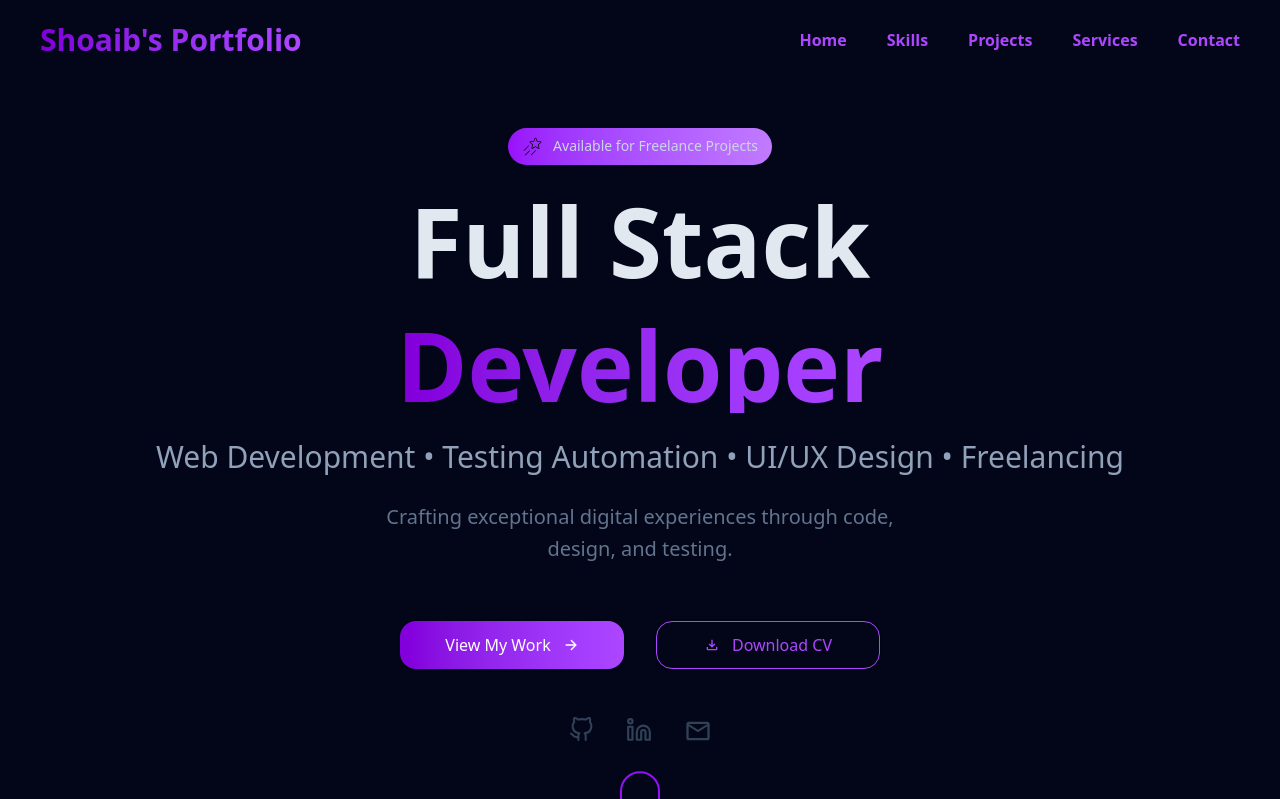
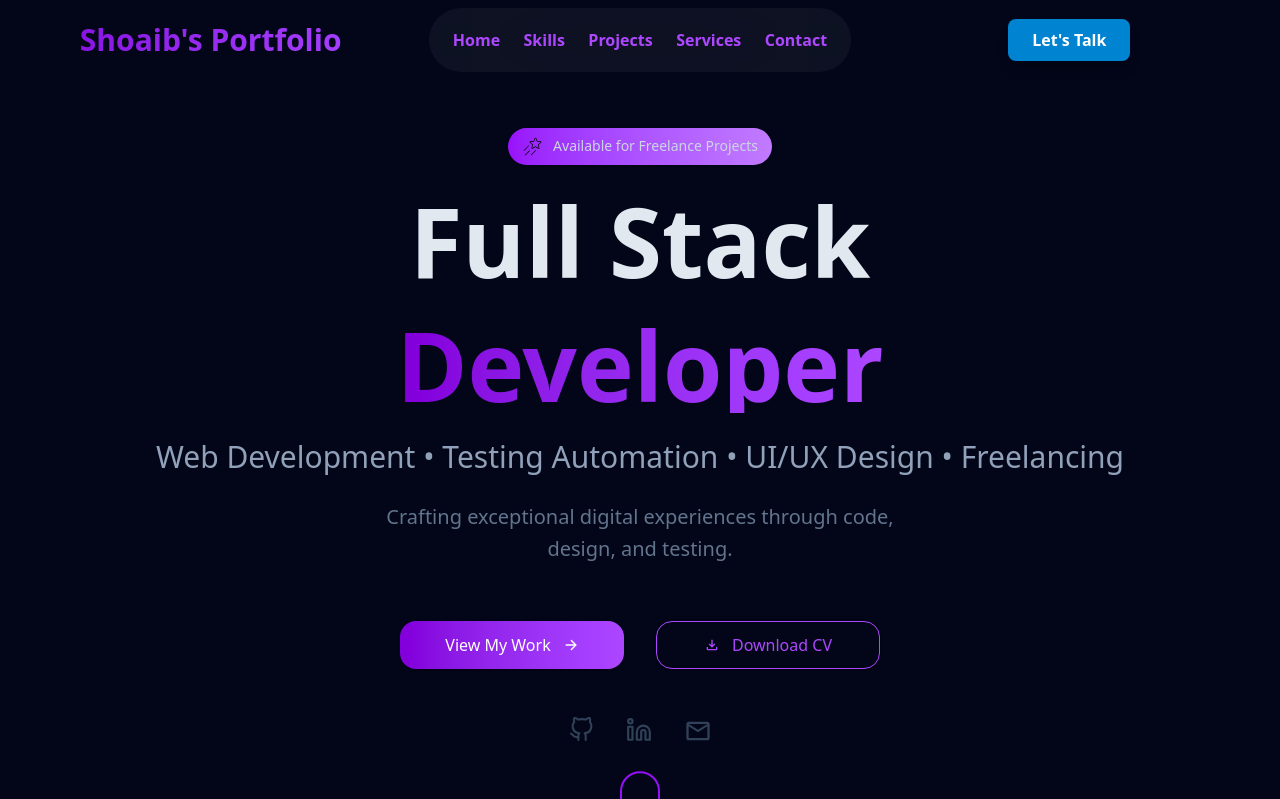
Before and after one commit to MdShoaib0/Portfolio, a React (Vite) app: page / in a window 1280 px wide. Shown: the top 799 px of the page. Built offline with nearby package versions, Linux system fonts and the light colour scheme.

Commit message:
Updates in Header sections

```diff
--- a/index.html
+++ b/index.html
@@ -7,7 +7,7 @@
     <title>Md Shoaib</title>
   </head>
   <body>
-    <div class="w-screen h-auto sm:pt-12 pt-8 bg-slate-950" id="root"></div>
+    <div class="w-screen h-auto sm:pt-12 pt-12 bg-slate-950" id="root"></div>
     <script type="module" src="/src/main.jsx"></script>
   </body>
 </html>
--- a/src/App.jsx
+++ b/src/App.jsx
@@ -168,30 +168,22 @@ function App() {
     const tl2 = gsap.timeline({ defaults: { ease: 'power2.inOut' } });
 
     tl2.from('#navigations', {
-      y: -20,
+      y: -25,
       opacity: 0,
-      rotate: 180,
-      duration: 0.7,
-      stagger: 0.07,
-    }, 'navBar')
-
-    tl2.from('#navigations-1', {
-      y: -20,
-      rotate: 180,
-      duration: 0.7,
-      opacity: 0,
+      duration: 0.5,
+      stagger: 0.1,
     }, 'navBar')
 
     if (menuOpen) {
       // Timeline for opening menu
       tl.fromTo(
         mobileMenuRef.current,
-        { xPercent: 50, opacity: 0 },
+        { xPercent: 100, opacity: 0 },
         { xPercent: 0, opacity: 1, duration: 1, display: 'flex' }
       )
         .fromTo(
           '#navigations_2',
-          { xPercent: 50, opacity: 0 },
+          { xPercent: 100, opacity: 0 },
           { xPercent: 0, opacity: 1, duration: 0.5, stagger: 0.05 },
           "-=0.8" // starts 0.5s before previous animation ends (overlap)
         );
@@ -200,12 +192,12 @@ function App() {
       tl.fromTo(
         mobileMenuRef.current,
         { xPercent: 0, opacity: 1 },
-        { xPercent: 50, opacity: 0, display: 'none', duration: 1 }
+        { xPercent: 100, opacity: 0, display: 'none', duration: 1 }
       );
       tl.fromTo(
         '#navigations_2',
         { xPercent: 0, opacity: 1 },
-        { xPercent: 50, opacity: 0, duration: 0.5, stagger: 0.05 },
+        { xPercent: 100, opacity: 0, duration: 0.5, stagger: 0.05 },
         "-=1.1"
       );
     }
@@ -226,12 +218,13 @@ function App() {
       <header className="w-full h-20 flex items-center fixed top-0 left-0 bg-slate-950 z-50">
         <nav className="w-full" role="navigation">
           {/* Desktop Navigation */}
-          <ul className="hidden md:flex justify-end gap-10 font-bold px-10 py-6 items-center w-full">
-            <li id="navigations-1" className="mr-auto text-3xl font-bold cursor-pointer bg-gradient-to-r from-purple-700 to-purple-500 bg-clip-text text-transparent">
+          <div className="hidden md:grid md:grid-cols-3 justify-items-center  gap-2 font-bold h-16 items-center w-full">
+            <div className="w-full text-center text-3xl bg-gradient-to-r from-purple-700 to-purple-500 bg-clip-text text-transparent font-bold cursor-pointer">
               <a href="#home" onClick={(e) => handleScroll(e, "#home")}>
                 Shoaib's Portfolio
               </a>
-            </li>
+            </div>
+            <ul className="flex w-full h-full items-center rounded-full justify-evenly backdrop-blur-3xl bg-white/5">
               {navItems.map(({ label, path }) => (
                 <li key={label} id="navigations">
                   <a
@@ -244,10 +237,19 @@ function App() {
                 </li>
               ))}
             </ul>
+            <div className="w-full text-center active:scale-95 hover:scale-105 transition-all duration-300">
+              <a
+                href="#contact"
+                onClick={(e) => handleScroll(e, "#contact")}
+                className="text-white bg-sky-600 rounded-lg shadow-lg py-2.5 px-6"
+              >
+                Let's Talk</a>
+            </div>
+          </div>
 
           {/* Mobile Navigation */}
-          <div className="md:hidden flex justify-between items-center px-8 py-5 backdrop-blur-2xl bg-white/5 rounded-full mx-4">
-            <span className="text-3xl font-bold bg-gradient-to-r from-purple-700 to-purple-500 bg-clip-text text-transparent">
+          <div className="md:hidden flex justify-between items-center px-8 py-5 backdrop-blur-2xl bg-white/5 rounded-full mx-4 z-50">
+            <span className="text-2xl font-bold bg-gradient-to-r from-purple-700 to-purple-500 bg-clip-text text-transparent">
               <a href="#home" onClick={(e) => handleScroll(e, "#home")}>
                 Shoaib's Portfolio
               </a>
@@ -273,7 +275,7 @@ function App() {
           <ul
             // id="navi"
             ref={mobileMenuRef}
-            className={`w-full h-screen absolute top-full left-0 backdrop-blur-lg px-12 bg-slate-950/5 hidden flex-col gap-8 font-bold py-6 text-slate-300 shadow-2xl md:hidden origin-top z-50`}
+            className={`w-full h-screen absolute top-0 left-0 backdrop-blur-lg px-12 bg-slate-950/5 hidden flex-col gap-8 font-bold py-28 text-slate-300 shadow-2xl md:hidden origin-top -z-50`}
           >
             {navItems.map(({ label, path }) => (
               <li id="navigations_2" key={label} className="rounded-lg hover:bg-purple-50 w-full font-bold text-xl">
@@ -283,7 +285,7 @@ function App() {
               </li>
             ))}
             <li className="py-8 flex justify-center">
-              <p className="rotate-270"><MdOutlineFileDownload size={25} color="red"/></p>
+              <p className="rotate-270"><MdOutlineFileDownload size={25} color="red" /></p>
               <a
                 className="text-2xl text-red-600"
                 href="#contact"
```
Lines whose indentation alone changed are shown as unchanged.
